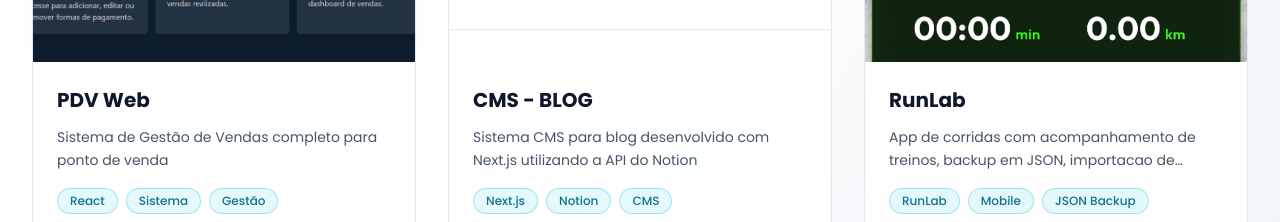
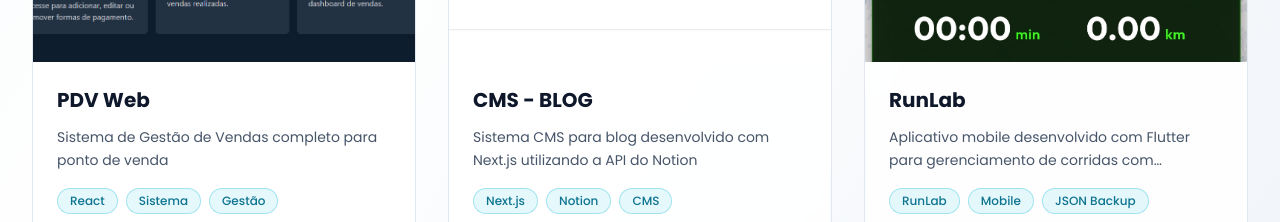
Before and after one commit to juliano340/site-vercel, a Next.js app: page /components/Portfolio in a window 1280 px wide. Shown: the part 1760-1982 px from the top of the page. Built offline with nearby package versions, Linux system fonts and the light colour scheme.

Commit message:
feat: update RunLab project description for clarity and improve button class formatting

```diff
--- a/src/pages/components/Portfolio.js
+++ b/src/pages/components/Portfolio.js
@@ -77,7 +77,7 @@ const projects = [
   },
   {
     title: 'RunLab',
-    description: 'App de corridas com acompanhamento de treinos, backup em JSON, importacao de dados e pagina de suporte dedicada.',
+    description: 'Aplicativo mobile desenvolvido com Flutter para gerenciamento de corridas com acompanhamento de treinos, backup em JSON, importacao de dados e pagina de suporte dedicada.',
     imageUrl: '/images/RUNLAB_SCREEN.jpg',
     projectUrl: 'https://www.juliano340.com/runlab',
     repoUrl: 'https://github.com/juliano340/RunLabAG',
@@ -120,10 +120,10 @@ const Portfolio = () => {
             <button
               key={cat.id}
               onClick={() => setFilter(cat.id)}
-               className={`rounded-full px-6 py-3 font-semibold transition-all duration-300 ${filter === cat.id
-                 ? 'scale-105 bg-gradient-to-r from-sky-500 to-cyan-500 text-white shadow-lg shadow-cyan-500/40'
-                 : 'border border-slate-300 bg-white/80 text-slate-700 backdrop-blur-sm hover:bg-white dark:border-white/10 dark:bg-white/10 dark:text-gray-300 dark:hover:bg-white/20'
-                 }`}
+              className={`rounded-full px-6 py-3 font-semibold transition-all duration-300 ${filter === cat.id
+                ? 'scale-105 bg-gradient-to-r from-sky-500 to-cyan-500 text-white shadow-lg shadow-cyan-500/40'
+                : 'border border-slate-300 bg-white/80 text-slate-700 backdrop-blur-sm hover:bg-white dark:border-white/10 dark:bg-white/10 dark:text-gray-300 dark:hover:bg-white/20'
+                }`}
             >
               {cat.label}
             </button>
```
